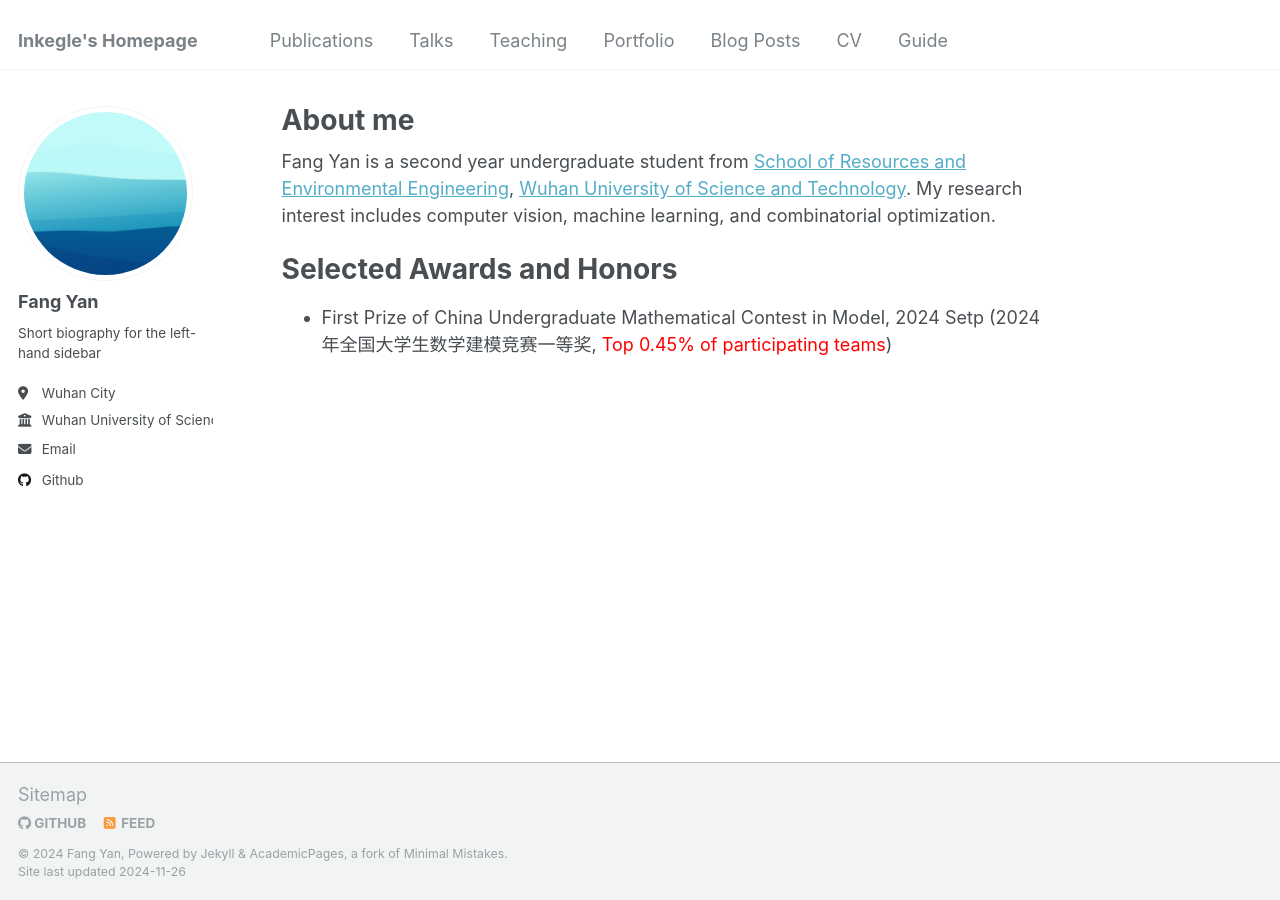
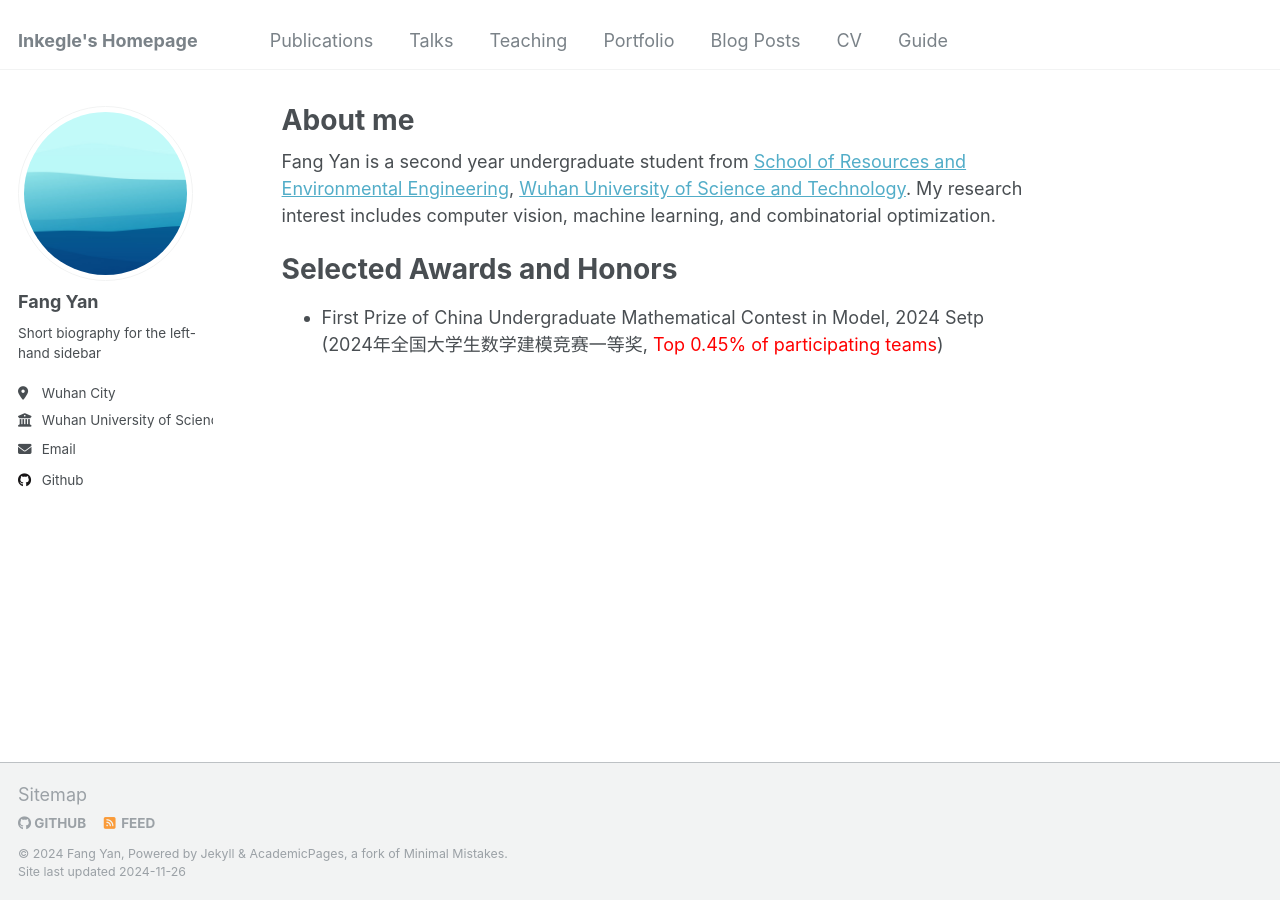
Before and after one commit to inkegle/inkegle.github.io, a Jekyll site: the page built from _pages/about.md, in a window 1280 px wide. Built offline with Jekyll 4.4.1, drawn with Linux system fonts in a browser that asks for light colours.

Commit message:
change br

```diff
--- a/_pages/about.md
+++ b/_pages/about.md
@@ -11,8 +11,7 @@ Fang Yan is a second year undergraduate student from [School of Resources and En
 
 Selected Awards and Honors
 ===
-- First Prize of China Undergraduate Mathematical Contest in Model, 2024 Setp
-(2024年全国大学生数学建模竞赛一等奖, <font color='red'>Top 0.45% of participating teams</font>)
+- First Prize of China Undergraduate Mathematical Contest in Model, 2024 Setp <br> (2024年全国大学生数学建模竞赛一等奖, <font color='red'>Top 0.45% of participating teams</font>)
 
 <!-- A data-driven personal website
 ======
```
